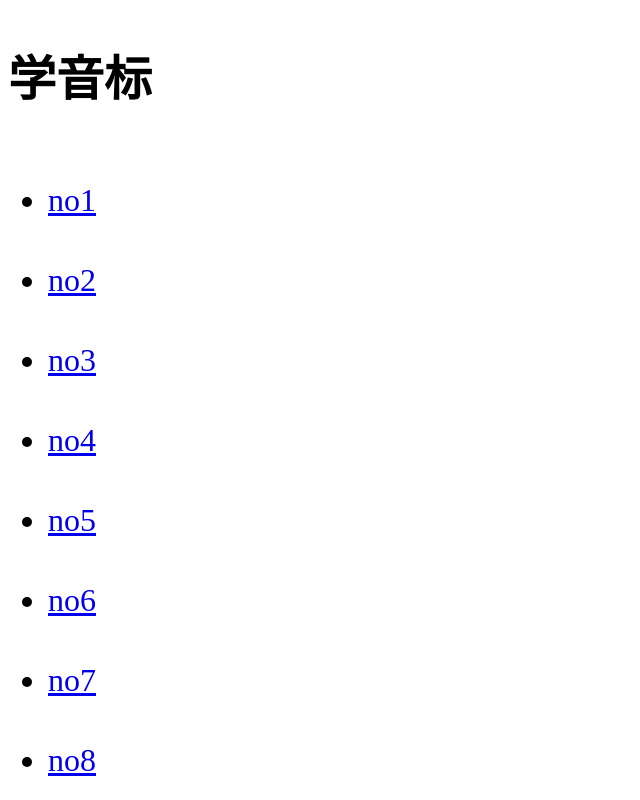
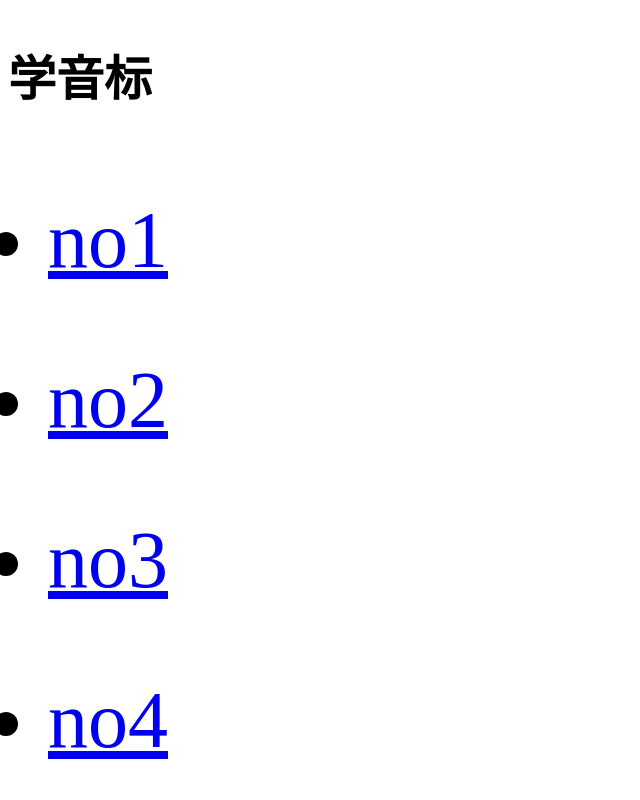
Before and after one commit to iq9891/laopo, a website: page index.html in a window 1280 px wide. Shown: the top 800 px of the page, without its empty margins (0-640 px from the left). Drawn offline with Linux system fonts and the light colour scheme.

Commit message:
debug style

```diff
--- a/index.html
+++ b/index.html
@@ -12,8 +12,8 @@
       line-height: 5rem;
     }
     li {
-      font-size: 2rem;
-      line-height: 5rem;
+      font-size: 5rem;
+      line-height: 10rem;
     }
     </style>
   </head>
```
